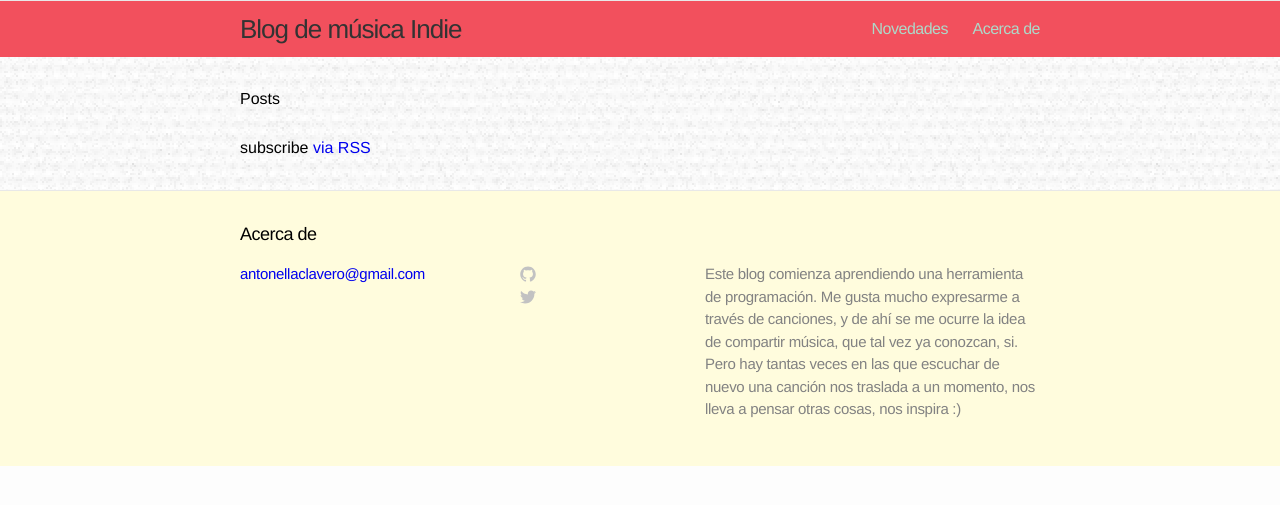
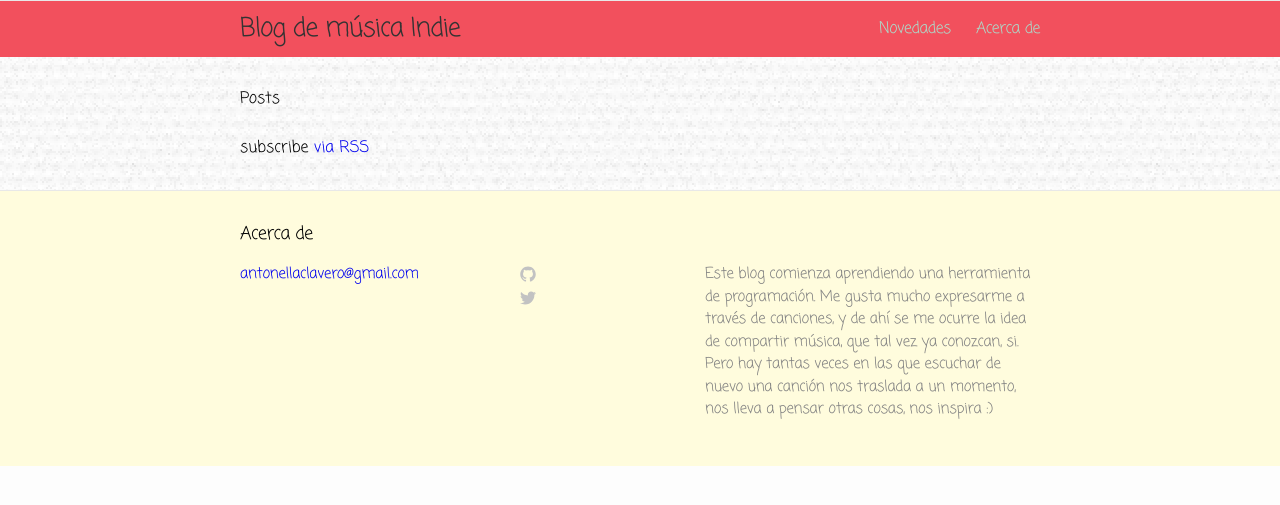
Before and after one commit to antonellaclavero/blog-indie-music, a Jekyll site: the page built from index.html, in a window 1280 px wide. Shown: the top 505 px of the page. Built offline with Jekyll 4.4.1, drawn with Linux system fonts in a browser that asks for light colours.

Commit message:
Modifico fuente

```diff
--- a/_includes/head.html
+++ b/_includes/head.html
@@ -5,6 +5,7 @@
     <meta name="viewport" content="width=device-width">
     <meta name="description" content="blog de música indie">
     <link rel="canonical" href="{{ page.url | replace:'index.html','' | prepend: site.baseurl | prepend: site.url }}">
+    <link href='http://fonts.googleapis.com/css?family=Coming+Soon' rel='stylesheet' type='text/css'>
 
     <!-- Custom CSS -->
     <link rel="stylesheet" href="{{ "/css/main.css" | prepend: site.baseurl }}">
--- a/css/main.css
+++ b/css/main.css
@@ -10,6 +10,7 @@
 
 body {
   font-family: Helvetica, Arial, sans-serif;
+  font-family: 'Coming Soon', cursive;
   font-size: 16px;
   line-height: 1.5;
   font-weight: 300;
```
